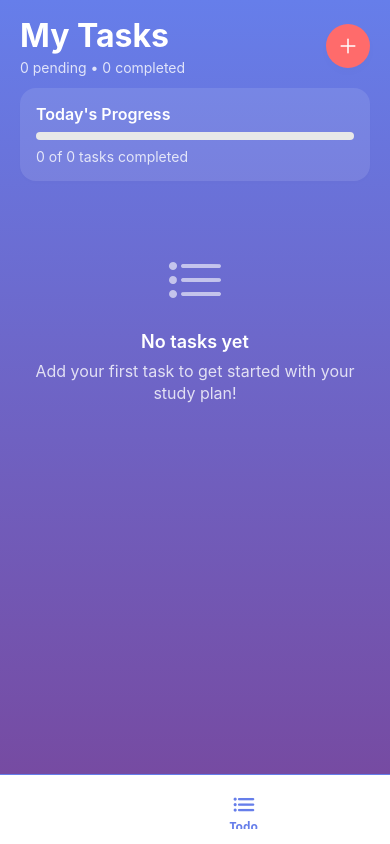
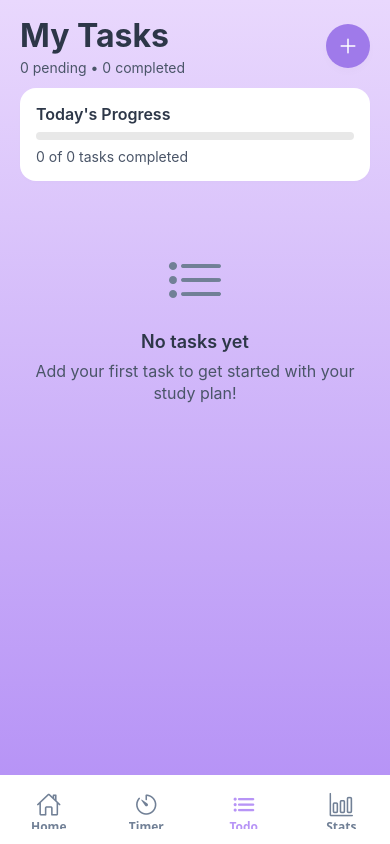
Before and after one commit to Sirius-ashwak/Purr, a React Native app: screen /Todo in a window 390 px wide. Built offline with nearby package versions, Linux system fonts and the light colour scheme.

Commit message:
Fix UI Colors and Cat Image Visibility

```diff
--- a/package.json
+++ b/package.json
@@ -23,10 +23,10 @@
     "react": "18.2.0",
     "react-dom": "18.2.0",
     "react-native": "0.73.6",
+    "react-native-safe-area-context": "5.4.0",
+    "react-native-screens": "~4.11.1",
     "react-native-svg": "^15.11.2",
-    "react-native-web": "^0.20.0",
-    "react-native-screens": "~4.11.1",
-    "react-native-safe-area-context": "5.4.0"
+    "react-native-web": "^0.20.0"
   },
   "devDependencies": {
     "@babel/core": "^7.25.0",
--- a/src/constants/theme.js
+++ b/src/constants/theme.js
@@ -1,32 +1,32 @@
 // Study Bunny inspired theme
 export const colors = {
   // Primary colors - warm and cozy
-  primary: '#667eea', // Purple gradient start
-  primaryLight: '#764ba2', // Purple gradient end
-  primaryDark: '#5a67d8',
+  primary: '#B794F6', // Light purple
+  primaryLight: '#E9D8FD', // Very light purple
+  primaryDark: '#9F7AEA',
 
   // Background colors - warm beige/cream
-  background: 'linear-gradient(135deg, #667eea 0%, #764ba2 100%)', // Purple gradient
-  surface: 'rgba(255, 255, 255, 0.1)',
-  surfaceSecondary: 'rgba(255, 255, 255, 0.05)',
+  background: '#F7FAFC', // Very light background
+  surface: '#FFFFFF',
+  surfaceSecondary: '#EDF2F7',
 
   // Accent colors
-  accent: '#ff6b6b', // Bright accent
-  accentLight: '#ff8e8e',
-  success: '#51cf66', // Soft green
-  warning: '#ffd43b',
-  danger: '#ff6b6b',
+  accent: '#9F7AEA', // Purple accent
+  accentLight: '#B794F6',
+  success: '#68D391', // Soft green
+  warning: '#F6E05E',
+  danger: '#FC8181',
 
   // Text colors
-  textPrimary: '#FFFFFF',
-  textSecondary: 'rgba(255, 255, 255, 0.8)',
-  textMuted: 'rgba(255, 255, 255, 0.6)',
+  textPrimary: '#2D3748',
+  textSecondary: '#4A5568',
+  textMuted: '#718096',
   textOnPrimary: '#FFFFFF',
 
   // UI element colors
-  progressGreen: '#7FB069',
+  progressGreen: '#68D391',
   progressBackground: '#E8E8E8',
-  currencyBackground: '#E8E8E8',
+  currencyBackground: '#EDF2F7',
   buttonBackground: '#FFFFFF',
 
   // Room colors
@@ -36,9 +36,13 @@
 
   // Special colors
   white: '#FFFFFF',
-  black: '#2C3E50',
+  black: '#1A202C',
   shadow: 'rgba(0, 0, 0, 0.1)',
   overlay: 'rgba(0, 0, 0, 0.5)',
+
+  // Gradient colors
+  gradientStart: '#E9D8FD',
+  gradientEnd: '#B794F6',
 };
 
 export const spacing = {
--- a/src/screens/HomeScreen.js
+++ b/src/screens/HomeScreen.js
@@ -46,7 +46,7 @@
 
   return (
     <LinearGradient
-      colors={['#667eea', '#764ba2']}
+      colors={[colors.gradientStart, colors.gradientEnd]}
       style={styles.container}
     >
       <SafeAreaView style={styles.safeArea}>
@@ -64,14 +64,27 @@
 
         {/* Cat Mascot with Pumpkin */}
         <View style={styles.mascotContainer}>
+          <View style={styles.catImageContainer}>
+            <Text style={styles.catPlaceholder}>🐱🎃</Text>
+          </View>
+          <Text style={styles.mascotName}>Whiskers</Text>
+          <Text style={styles.mascotStatus}>Ready to study! 🎃</Text>
+        </View>
+
+        {/* Alternative: Try to load the actual image */}
+        {/* Uncomment this section if you want to try loading the actual image */}
+        {/*
+        <View style={styles.mascotContainer}>
           <Image
-            source={require('../../assets/cat-with-pumpkin.json')}
+            source={require('../../assets/cat.json')}
             style={styles.catImage}
             resizeMode="contain"
+            onError={(error) => console.log('Image load error:', error)}
           />
           <Text style={styles.mascotName}>Whiskers</Text>
           <Text style={styles.mascotStatus}>Ready to study! 🎃</Text>
         </View>
+        */}
 
         {/* Progress Section */}
         <View style={styles.progressSection}>
@@ -190,11 +203,26 @@
     marginTop: 2,
   },
   profileButton: {
+    backgroundColor: colors.white,
+    borderRadius: 20,
     padding: spacing.sm,
+    ...shadows.small,
   },
   mascotContainer: {
     alignItems: 'center',
     paddingVertical: spacing.xl,
+  },
+  catImageContainer: {
+    width: 200,
+    height: 200,
+    backgroundColor: colors.white,
+    borderRadius: 100,
+    justifyContent: 'center',
+    alignItems: 'center',
+    ...shadows.medium,
+  },
+  catPlaceholder: {
+    fontSize: 80,
   },
   catImage: {
     width: 200,
@@ -261,21 +289,22 @@
     width: 50,
     height: 50,
     borderRadius: 25,
-    backgroundColor: 'rgba(255, 255, 255, 0.2)',
+    backgroundColor: colors.white,
     justifyContent: 'center',
     alignItems: 'center',
     marginBottom: spacing.sm,
+    ...shadows.small,
   },
   actionTitle: {
     fontSize: fontSize.md,
     fontWeight: '600',
-    color: colors.white,
+    color: colors.textOnPrimary,
     textAlign: 'center',
     marginBottom: spacing.xs,
   },
   actionCount: {
     fontSize: fontSize.sm,
-    color: colors.white,
+    color: colors.textOnPrimary,
     opacity: 0.8,
   },
   statsSection: {
@@ -289,7 +318,7 @@
   },
   statsCard: {
     width: (width - spacing.xl * 2 - spacing.md) / 2,
-    backgroundColor: colors.surface,
+    backgroundColor: colors.white,
     borderRadius: borderRadius.md,
     padding: spacing.lg,
     alignItems: 'center',
@@ -316,7 +345,7 @@
     textAlign: 'center',
   },
   motivationCard: {
-    backgroundColor: colors.primaryLight,
+    backgroundColor: colors.white,
     borderRadius: borderRadius.lg,
     padding: spacing.xl,
     marginHorizontal: spacing.xl,
@@ -326,14 +355,13 @@
   motivationTitle: {
     fontSize: fontSize.lg,
     fontWeight: '600',
-    color: colors.white,
+    color: colors.textPrimary,
     marginBottom: spacing.sm,
   },
   motivationText: {
     fontSize: fontSize.md,
-    color: colors.white,
+    color: colors.textSecondary,
     lineHeight: 22,
-    opacity: 0.9,
   },
 });
 
--- a/src/screens/StatsScreen.js
+++ b/src/screens/StatsScreen.js
@@ -92,7 +92,7 @@
 
   return (
     <LinearGradient
-      colors={['#667eea', '#764ba2']}
+      colors={[colors.gradientStart, colors.gradientEnd]}
       style={styles.container}
     >
       <SafeAreaView style={styles.safeArea}>
@@ -273,7 +273,7 @@
     gap: spacing.sm,
   },
   statCard: {
-    backgroundColor: colors.surface,
+    backgroundColor: colors.white,
     borderRadius: borderRadius.lg,
     padding: spacing.lg,
     marginBottom: spacing.sm,
@@ -314,7 +314,7 @@
     alignItems: 'center',
   },
   topSubjectCard: {
-    backgroundColor: colors.surface,
+    backgroundColor: colors.white,
     borderRadius: borderRadius.lg,
     padding: spacing.lg,
     marginHorizontal: spacing.xl,
@@ -358,7 +358,7 @@
     marginBottom: spacing.xl,
   },
   subjectsList: {
-    backgroundColor: colors.surface,
+    backgroundColor: colors.white,
     borderRadius: borderRadius.lg,
     padding: spacing.lg,
     ...shadows.small,
@@ -409,7 +409,7 @@
     marginBottom: spacing.xl,
   },
   achievementsList: {
-    backgroundColor: colors.surface,
+    backgroundColor: colors.white,
     borderRadius: borderRadius.lg,
     padding: spacing.lg,
     ...shadows.small,
--- a/src/screens/TimerScreen.js
+++ b/src/screens/TimerScreen.js
@@ -132,7 +132,7 @@
 
   return (
     <LinearGradient
-      colors={['#667eea', '#764ba2']}
+      colors={[colors.gradientStart, colors.gradientEnd]}
       style={styles.container}
     >
       <SafeAreaView style={styles.safeArea}>
@@ -272,7 +272,7 @@
     width: 250,
     height: 250,
     borderRadius: 125,
-    backgroundColor: colors.surface,
+    backgroundColor: colors.white,
     justifyContent: 'center',
     alignItems: 'center',
     position: 'relative',
@@ -328,7 +328,7 @@
     paddingVertical: spacing.md,
     paddingHorizontal: spacing.lg,
     borderRadius: borderRadius.md,
-    backgroundColor: colors.surface,
+    backgroundColor: colors.white,
     borderWidth: 2,
     borderColor: colors.progressBackground,
     ...shadows.small,
@@ -362,7 +362,7 @@
     paddingVertical: spacing.sm,
     paddingHorizontal: spacing.md,
     borderRadius: borderRadius.sm,
-    backgroundColor: colors.surface,
+    backgroundColor: colors.white,
     borderWidth: 1,
     borderColor: colors.progressBackground,
   },
@@ -420,7 +420,7 @@
     ...shadows.medium,
   },
   tipsCard: {
-    backgroundColor: colors.surface,
+    backgroundColor: colors.white,
     borderRadius: borderRadius.lg,
     padding: spacing.lg,
     marginHorizontal: spacing.xl,
--- a/src/screens/TodoScreen.js
+++ b/src/screens/TodoScreen.js
@@ -117,7 +117,7 @@
 
   return (
     <LinearGradient
-      colors={['#667eea', '#764ba2']}
+      colors={[colors.gradientStart, colors.gradientEnd]}
       style={styles.container}
     >
       <SafeAreaView style={styles.safeArea}>
@@ -317,7 +317,7 @@
     ...shadows.medium,
   },
   progressCard: {
-    backgroundColor: colors.surface,
+    backgroundColor: colors.white,
     borderRadius: borderRadius.lg,
     padding: spacing.lg,
     marginHorizontal: spacing.xl,
@@ -360,7 +360,7 @@
     marginBottom: spacing.md,
   },
   taskItem: {
-    backgroundColor: colors.surface,
+    backgroundColor: colors.white,
     borderRadius: borderRadius.md,
     marginBottom: spacing.sm,
     ...shadows.small,
```
